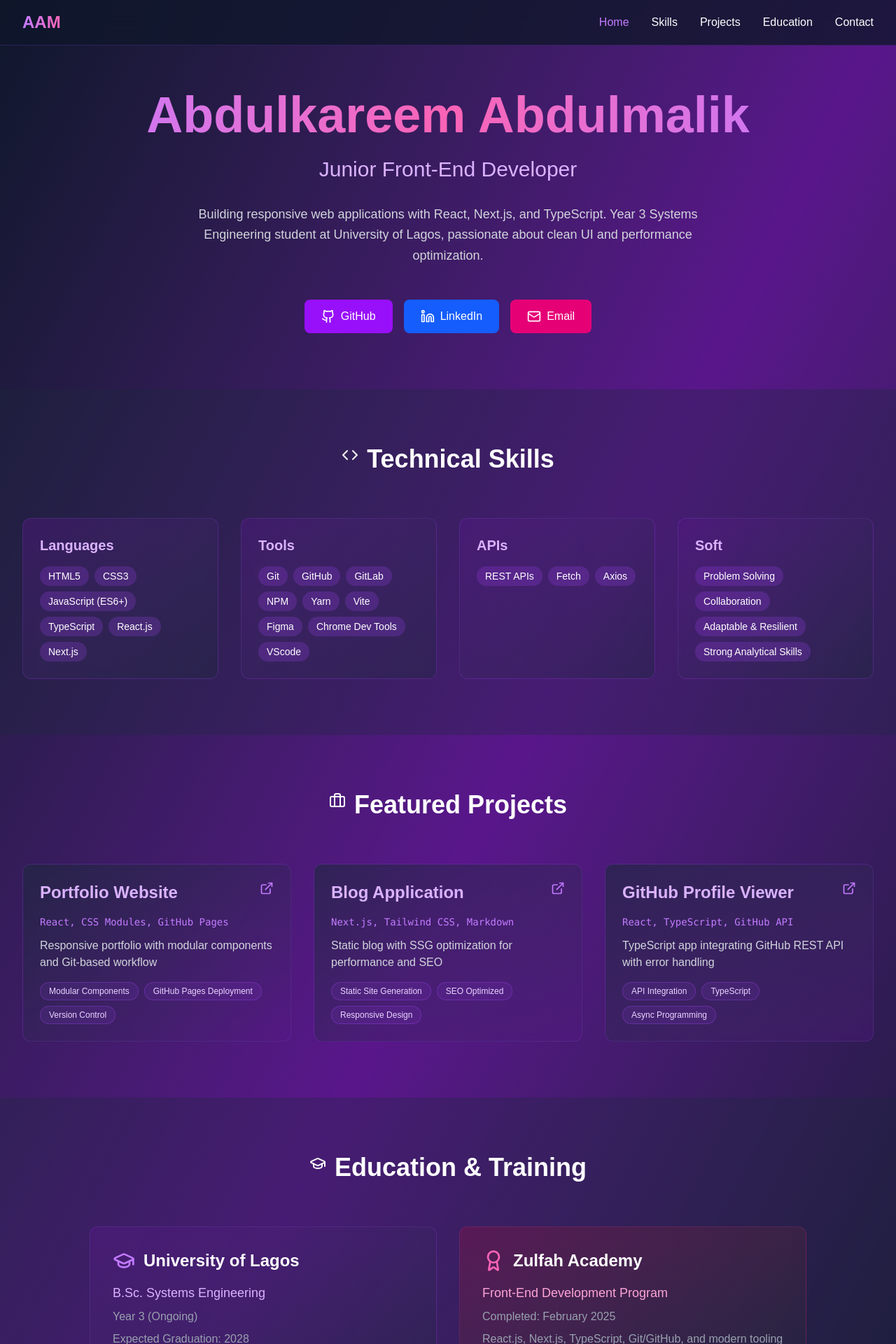
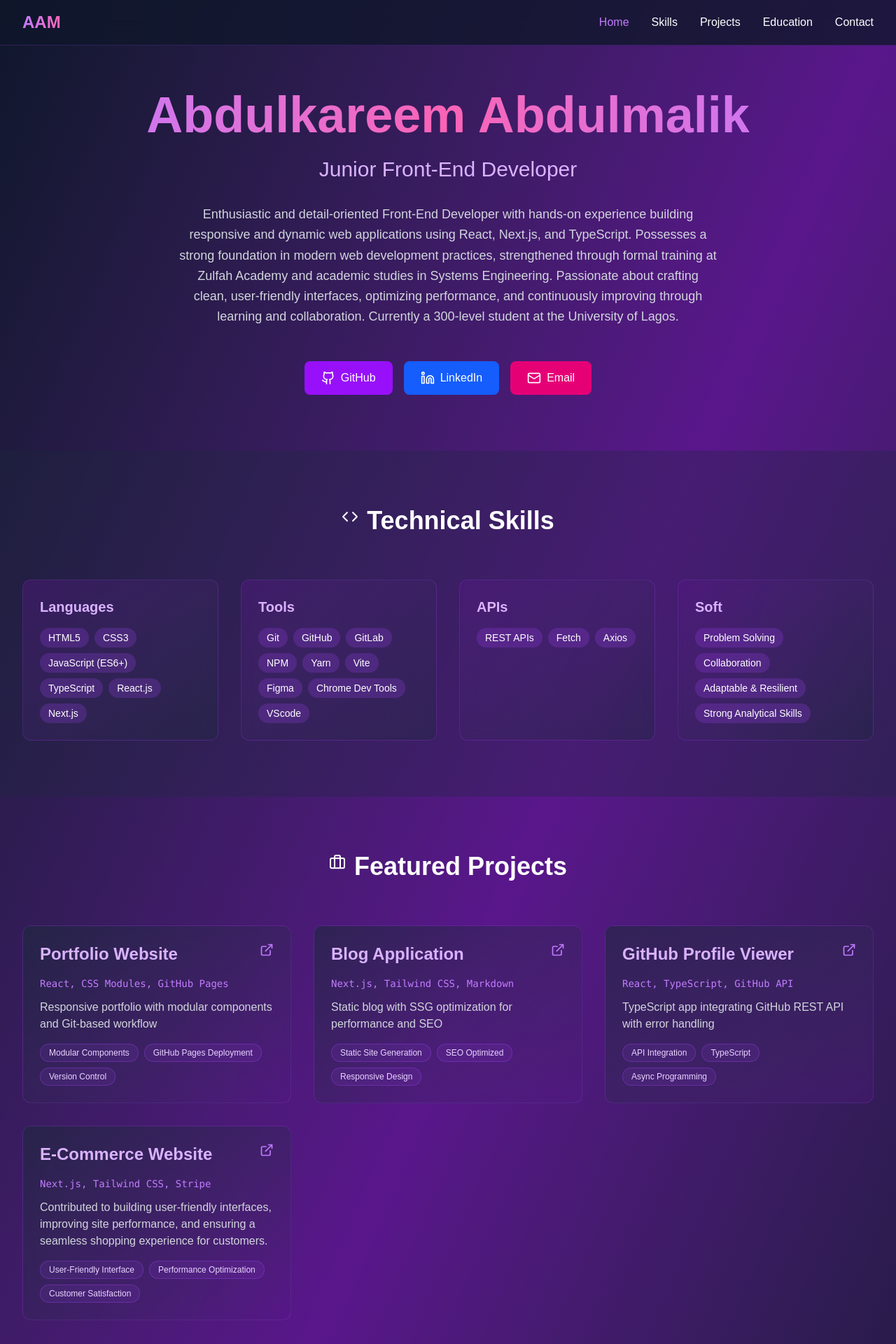
Before and after one commit to Abdulmalik899/updated-portfolio, a Next.js app: page / in a window 1280 px wide. Shown: the top 1920 px of the page at 70% size. Built offline with nearby package versions, Linux system fonts and the light colour scheme.

Commit message:
made changes after deployment

```diff
--- a/app/contact.tsx
+++ b/app/contact.tsx
@@ -24,7 +24,7 @@ const ContactSection = () => {
   return (
     <section id="contact" className="py-20 px-4 sm:px-6 lg:px-8">
       <div className="max-w-4xl mx-auto text-center">
-        <h2 className="text-4xl font-bold mb-8">Let&apos;s Connect</h2>
+        <h2 className="text-4xl font-bold mb-8">Let's Connect</h2>
         <p className="text-xl text-gray-300 mb-12">
           Open to junior developer, internship, or freelance opportunities
         </p>
--- a/app/education.tsx
+++ b/app/education.tsx
@@ -7,13 +7,14 @@ const EducationCard: React.FC<{
   subtitle: string;
   detail: string;
   extra?: string;
+  evenextra?: string;
   colorScheme: {
     bg: string;
     border: string;
     icon: string;
     text: string;
   }
-}> = ({ icon: Icon, title, subtitle, detail, extra, colorScheme }) => (
+}> = ({ icon: Icon, title, subtitle, detail, extra, evenextra,  colorScheme }) => (
   <div className={`bg-gradient-to-br ${colorScheme.bg} p-8 rounded-xl backdrop-blur-sm border ${colorScheme.border} hover:border-opacity-50 transition-all duration-300 transform hover:-translate-y-2 hover:shadow-2xl`}>
     <div className="flex items-center gap-3 mb-4">
       <Icon className={colorScheme.icon} size={32} />
@@ -22,6 +23,7 @@ const EducationCard: React.FC<{
     <p className={`${colorScheme.text} text-lg mb-2`}>{subtitle}</p>
     <p className="text-gray-400 mb-2">{detail}</p>
     {extra && <p className="text-gray-400">{extra}</p>}
+    <p className="text-gray-400 mb-2">{evenextra}</p>
   </div>
 );
 
@@ -34,6 +36,7 @@ const EducationSection = () => {
       subtitle: "B.Sc. Systems Engineering",
       detail: "Year 3 (Ongoing)",
       extra: "Expected Graduation: 2028",
+      evenextra:"Current CGPA: 4.20/5.00 ",
       colorScheme: { bg: "from-purple-900/40 to-slate-800/40", border: "border-purple-500/20", icon: "text-purple-400", text: "text-purple-300" }
     },
     {
--- a/app/projects.tsx
+++ b/app/projects.tsx
@@ -53,6 +53,12 @@ const ProjectsSection = () => {
       tech: 'React, TypeScript, GitHub API',
       description: 'TypeScript app integrating GitHub REST API with error handling',
       highlights: ['API Integration', 'TypeScript', 'Async Programming']
+    },
+    {
+      title: 'E-Commerce Website',
+      tech: 'Next.js, Tailwind CSS, Stripe',
+      description: 'Contributed to building user-friendly interfaces, improving site performance, and ensuring a seamless shopping experience for customers.',
+      highlights:['User-Friendly Interface', 'Performance Optimization', 'Customer Satisfaction']
     }
   ];
 
--- a/app/socialbutton.tsx
+++ b/app/socialbutton.tsx
@@ -1,4 +1,4 @@
-'use client';
+"use client";
 import { Github, Linkedin, Mail } from "lucide-react";
 const SocialButton: React.FC<{
   href: string;
@@ -19,15 +19,34 @@ const SocialButton: React.FC<{
 // Hero Section Component
 const HeroSection: React.FC<{ isVisible: boolean }> = ({ isVisible }) => {
   const socialLinks = [
-    { href: "https://github.com/Abdulmalik899", icon: Github, label: "GitHub", color: "bg-purple-600 hover:bg-purple-700 hover:shadow-purple-500/50" },
-    { href: "https://linkedin.com/in/abdulkareem-abdulmalik", icon: Linkedin, label: "LinkedIn", color: "bg-blue-600 hover:bg-blue-700 hover:shadow-blue-500/50" },
-    { href: "mailto:shinobicode77@gmail.com", icon: Mail, label: "Email", color: "bg-pink-600 hover:bg-pink-700 hover:shadow-pink-500/50" }
+    {
+      href: "https://github.com/Abdulmalik899",
+      icon: Github,
+      label: "GitHub",
+      color: "bg-purple-600 hover:bg-purple-700 hover:shadow-purple-500/50",
+    },
+    {
+      href: "https://linkedin.com/in/abdulkareem-abdulmalik",
+      icon: Linkedin,
+      label: "LinkedIn",
+      color: "bg-blue-600 hover:bg-blue-700 hover:shadow-blue-500/50",
+    },
+    {
+      href: "mailto:shinobicode77@gmail.com",
+      icon: Mail,
+      label: "Email",
+      color: "bg-pink-600 hover:bg-pink-700 hover:shadow-pink-500/50",
+    },
   ];
 
   return (
     <section id="home" className="pt-32 pb-20 px-4 sm:px-6 lg:px-8">
       <div className="max-w-7xl mx-auto">
-        <div className={`text-center transition-all duration-1000 ${isVisible ? 'translate-y-0 opacity-100' : 'translate-y-10 opacity-0'}`}>
+        <div
+          className={`text-center transition-all duration-1000 ${
+            isVisible ? "translate-y-0 opacity-100" : "translate-y-10 opacity-0"
+          }`}
+        >
           <h1 className="text-5xl sm:text-6xl md:text-7xl font-bold mb-6 bg-gradient-to-r from-purple-400 via-pink-400 to-purple-400 bg-clip-text text-transparent animate-pulse">
             Abdulkareem Abdulmalik
           </h1>
@@ -35,9 +54,15 @@ const HeroSection: React.FC<{ isVisible: boolean }> = ({ isVisible }) => {
             Junior Front-End Developer
           </p>
           <p className="text-lg text-gray-300 max-w-3xl mx-auto mb-12 leading-relaxed">
-            Building responsive web applications with React, Next.js, and TypeScript.
-            Year 3 Systems Engineering student at University of Lagos, passionate about
-            clean UI and performance optimization.
+            Enthusiastic and detail-oriented Front-End Developer with hands-on
+            experience building responsive and dynamic web applications using
+            React, Next.js, and TypeScript. Possesses a strong foundation in
+            modern web development practices, strengthened through formal
+            training at Zulfah Academy and academic studies in Systems
+            Engineering. Passionate about crafting clean, user-friendly
+            interfaces, optimizing performance, and continuously improving
+            through learning and collaboration. Currently a 300-level student at
+            the University of Lagos.
           </p>
           <div className="flex flex-wrap justify-center gap-4">
             {socialLinks.map((link, idx) => (
```
Also changed, not shown: .eslintrc.json (deleted).
